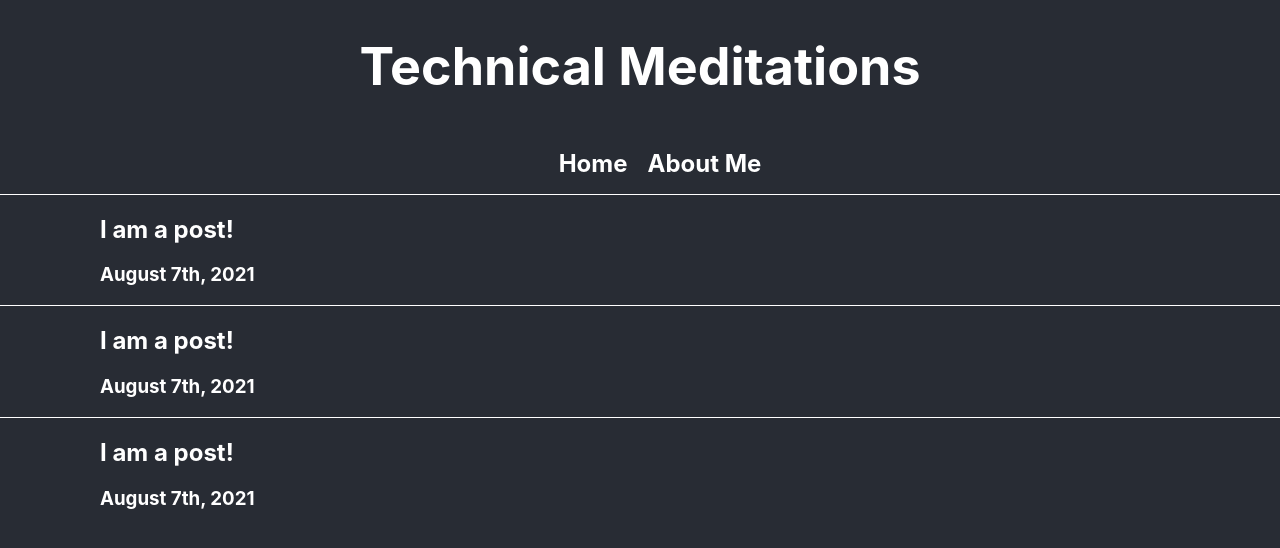
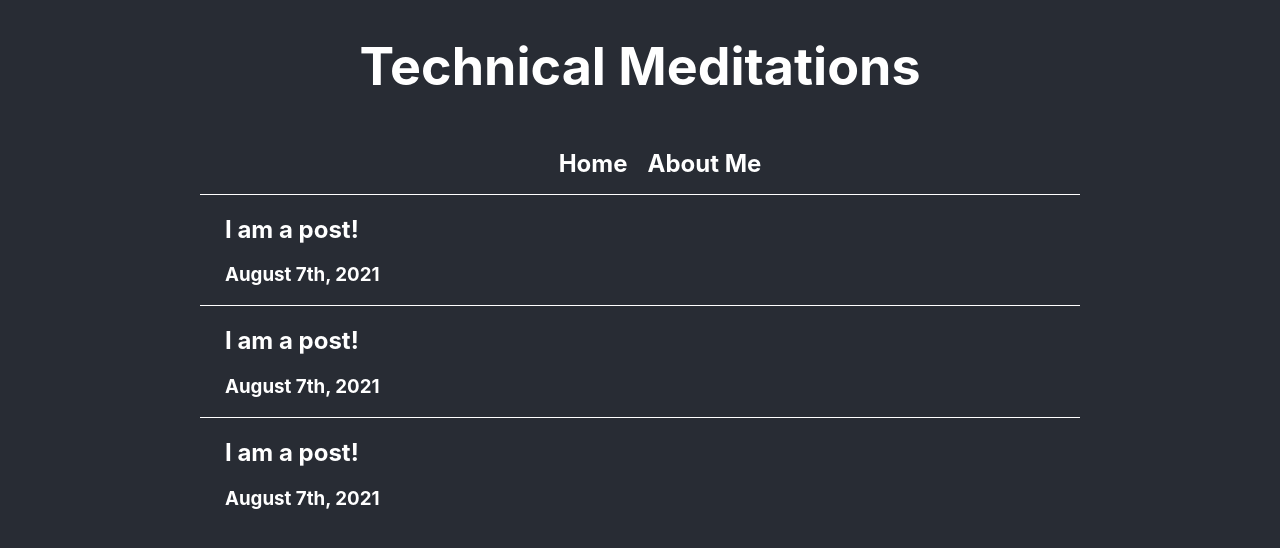
Before and after one commit to NathanConroy/NathanConroy.github.io, a React (Create React App) app: page / in a window 1280 px wide. Shown: the top 548 px of the page. Built offline with nearby package versions, Linux system fonts and the light colour scheme.

Commit message:
Increase blog post margins.

```diff
--- a/src/App.css
+++ b/src/App.css
@@ -5,7 +5,9 @@ p {
 .post {
   color: white;
   text-align: left;
-  padding-left: 100px;
+  margin-left: 200px;
+  margin-right: 200px;
+  padding-left: 25px;
   border-top: 1px solid white;
 }
 
```
